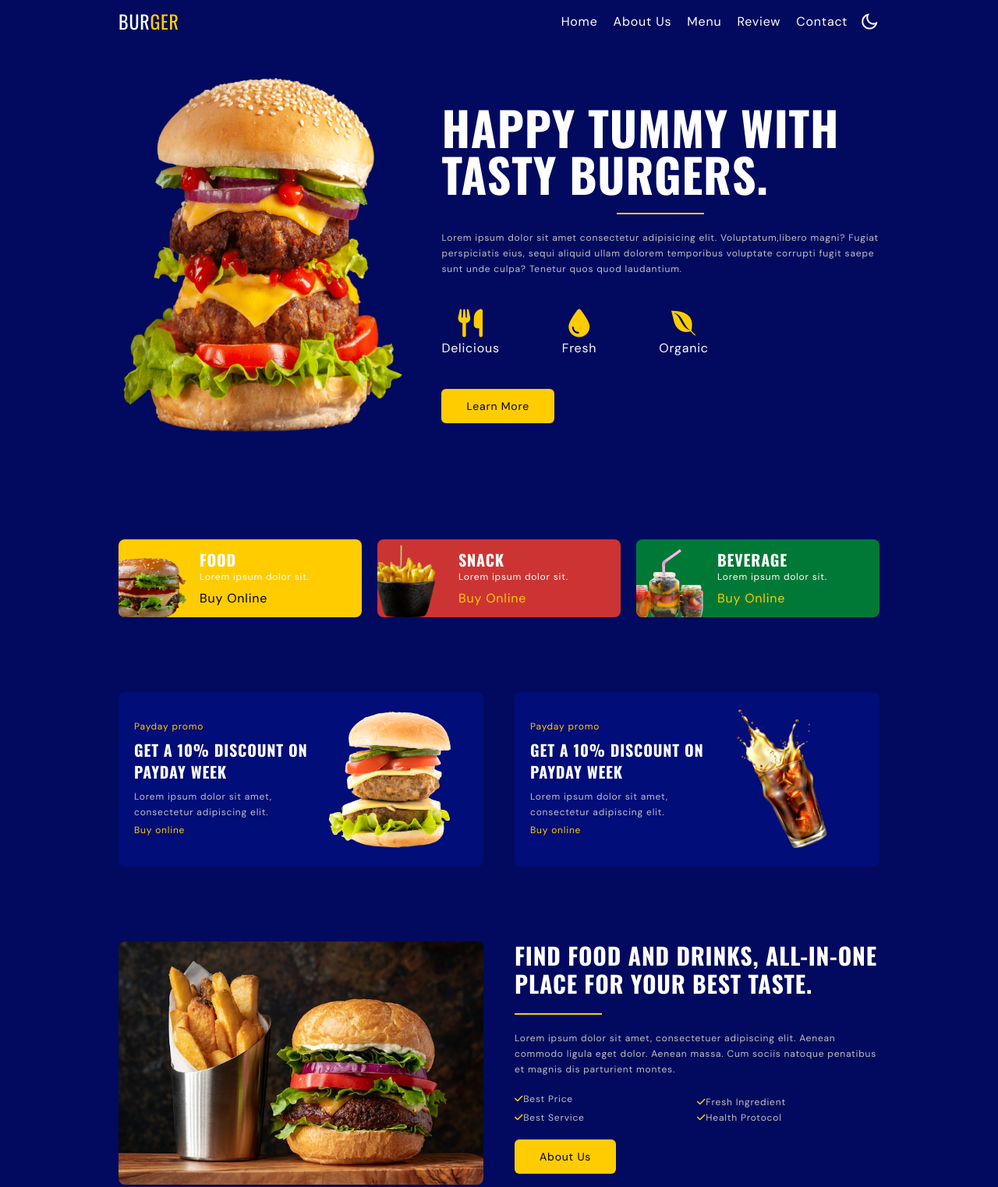
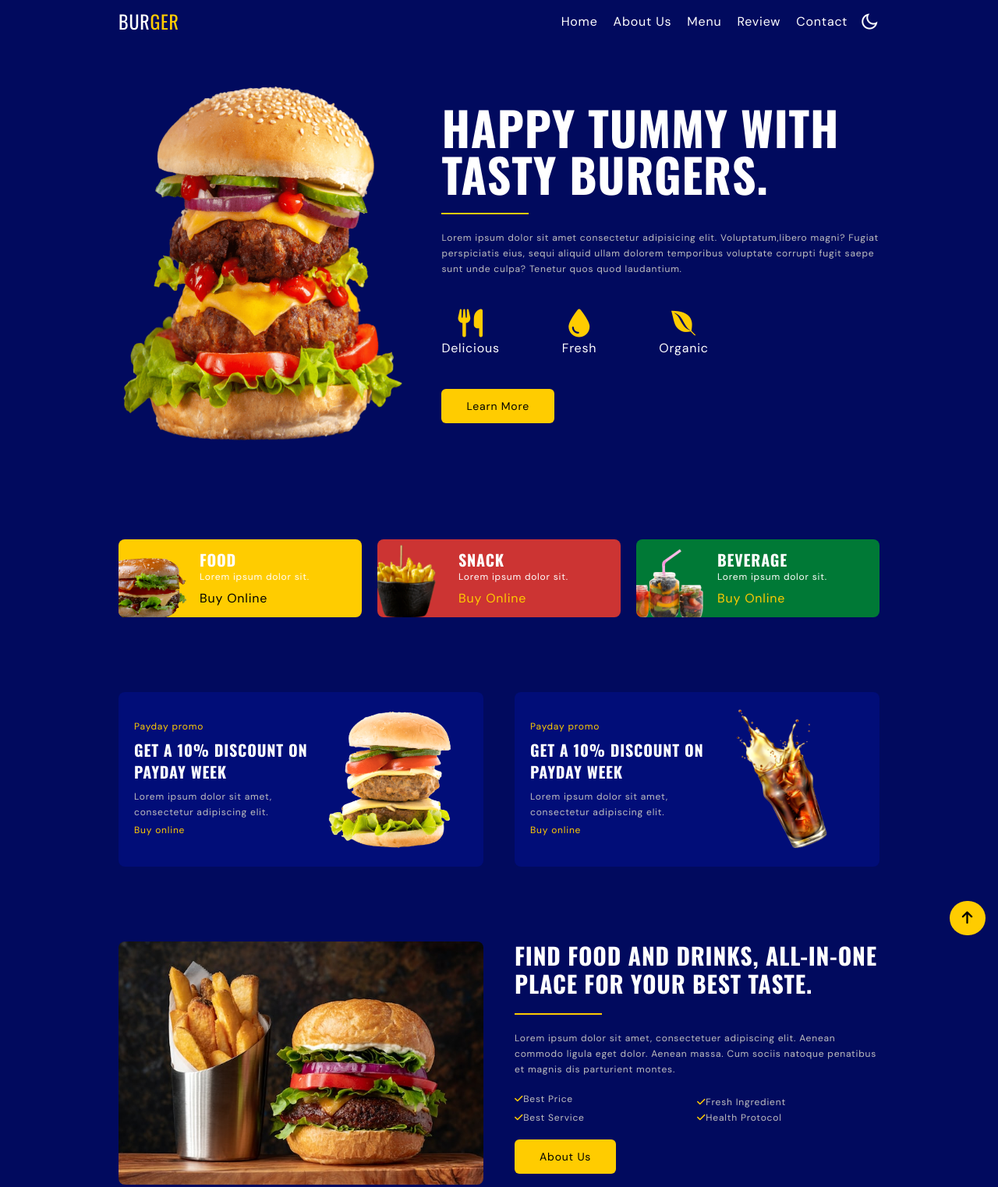
Before and after one commit to Shabbir8788/Tasty-Burgers, a website: page src/index..html in a window 1280 px wide. Shown: the top 1523 px of the page at 78% size. Drawn offline with nearby package versions, Linux system fonts and the light colour scheme.

Commit message:
Scroll-Up Update

```diff
--- a/src/index..html
+++ b/src/index..html
@@ -32,7 +32,7 @@
   </head>
   <body>
     <!--~~~~~~~~~~~~~~~ Header ~~~~~~~~~~~~~~~-->
-    <header class="bg-primaryColor fixed top-0 left-0 w-full z-50">
+    <header class="bg-primaryColor fixed top-0 left-0 w-full z-50" id="header">
       <nav class="container relative h-14 flex justify-between items-center">
         <div>
           <a href="#" class="text-2xl uppercase font-oswald">
@@ -106,14 +106,16 @@
           <div class="mx-auto md:basis-1/2 lg:basis-2/5 animate-movingY">
             <img
               src="./img/home-image.png"
-              alt="home-image"
-              class="w-60 md:w-full"
+              alt="home image"
+              class="home__image w-60 md:w-full"
             />
           </div>
 
-          <div class="text-center md:basis-1/2 md:text-left lg:basis-3/5">
+          <div
+            class="home__content text-center md:basis-1/2 md:text-start lg:basis-3/5"
+          >
             <h1 class="home__title">HAPPY TUMMY WITH TASTY BURGERS.</h1>
-            <div class="separator mx-auto"></div>
+            <div class="separator mx-auto md:mx-0"></div>
             <p class="paragraph">
               Lorem ipsum dolor sit amet consectetur adipisicing elit.
               Voluptatum,libero magni? Fugiat perspiciatis eius, sequi aliquid
@@ -144,10 +146,11 @@
               </div>
             </div>
 
-            <a href="#" class="btn btn-primary">Learn More</a>
+            <a href="#" class="btn btn-primary">learn more</a>
           </div>
         </div>
       </section>
+
       <!--~~~~~~~~~~~~~~~ Category ~~~~~~~~~~~~~~~-->
       <section id="category">
         <div class="container flex flex-col gap-5 md:flex-row">
@@ -864,7 +867,7 @@
               class="p-2 text-blackColor rounded-lg outline-none md:w-full"
             />
             <a
-              href=""
+              href="#"
               class="flex items-center justify-center gap-2 btn bg-blackColor hover:opacity-75"
             >
               <i class="fa-solid fa-paper-plane"></i>
@@ -890,24 +893,22 @@
                 <p class="text-xs">
                   Lorem ipsum dolor sit amet, consectetur adipiscing elit. Ut
                   elit tellus, luctus nec ullamcorper mattis, pulvinar dapibus
-                  leo
+                  leo.
                 </p>
+              </div>
+            </li>
 
             <li>
               <div class="flex flex-col gap-3">
                 <h3 class="text-lg uppercase font-oswald">SUPPORT</h3>
-                    <a href="" class="text-xs hover:text-secondaryColor"
-                      >FAQ's</a
-                    >
+                <a href="" class="text-xs hover:text-secondaryColor">FAQ's</a>
                 <a href="" class="text-xs hover:text-secondaryColor"
                   >Privacy Policy</a
                 >
                 <a href="" class="text-xs hover:text-secondaryColor"
                   >Term & Condition</a
                 >
-                    <a href="" class="text-xs hover:text-secondaryColor"
-                      >Contact</a
-                    >
+                <a href="" class="text-xs hover:text-secondaryColor">Contact</a>
               </div>
             </li>
 
@@ -919,12 +920,15 @@
                   <i class="fa-solid fa-phone text-lg text-secondaryColor"></i>
                   +1 000 000 0000
                 </p>
+              </div>
 
               <div class="space-y-2">
                 <h3 class="text-lg uppercase font-oswald">email</h3>
 
                 <p class="flex items-center gap-2 text-xs">
-                      <i class="fa-solid fa-envelope text-lg text-secondaryColor"></i>
+                  <i
+                    class="fa-solid fa-envelope text-lg text-secondaryColor"
+                  ></i>
                   burger.info@email.com
                 </p>
               </div>
@@ -935,25 +939,34 @@
                 <h3 class="text-lg uppercase font-oswald">address</h3>
 
                 <p class="flex items-center gap-2 text-xs">
-                      <i class="fa-solid fa-location-dot text-lg text-secondaryColor"></i>
+                  <i
+                    class="fa-solid fa-location-dot text-lg text-secondaryColor"
+                  ></i>
                   Address goes here
                 </p>
+              </div>
 
               <div class="space-y-2">
                 <h3 class="text-lg uppercase font-oswald">follow us</h3>
 
                 <div class="space-x-3">
-                    <i class="fa-brands fa-facebook-f text-lg cursor-pointer text-secondaryColor hover:-translate-y-1 ease-in duration-200"></i>
-                    <i class="fa-brands fa-twitter text-lg cursor-pointer text-secondaryColor hover:-translate-y-1 ease-in duration-200"></i>
-                    <i class="fa-brands fa-square-instagram text-lg cursor-pointer text-secondaryColor hover:-translate-y-1 ease-in duration-200"></i>
+                  <i
+                    class="fa-brands fa-facebook-f text-lg cursor-pointer text-secondaryColor hover:-translate-y-1 ease-in duration-200"
+                  ></i>
+                  <i
+                    class="fa-brands fa-twitter text-lg cursor-pointer text-secondaryColor hover:-translate-y-1 ease-in duration-200"
+                  ></i>
+                  <i
+                    class="fa-brands fa-square-instagram text-lg cursor-pointer text-secondaryColor hover:-translate-y-1 ease-in duration-200"
+                  ></i>
                 </div>
-                  </div>
-                </li>
               </div>
             </li>
           </ul>
 
-          <div class="flex flex-col border-t items-center border-primaryColorLight py-5 md:flex-row md:justify-between">
+          <div
+            class="flex flex-col items-center border-t border-primaryColorLight dark:border-darkColorLight py-5 md:flex-row md:justify-between"
+          >
             <p class="paragraph">Burger Template Kit by Light Code</p>
             <p class="paragraph">Copyright © 2023. All rights reserved.</p>
           </div>
@@ -962,7 +975,13 @@
     </footer>
 
     <!--~~~~~~~~~~~~~~~ Scroll Up ~~~~~~~~~~~~~~~-->
-
+    <a
+      href="#"
+      class="fixed right-4 -bottom-1/2 bg-secondaryColor shadow-sm inline-block px-4 py-2 rounded-full text-lg text-blackColor z-50 hover:-translate-y-1 ease-in duration-200"
+      id="scroll-up"
+    >
+      <i class="fa-solid fa-arrow-up"></i>
+    </a>
     <!--~~~~~~~~~~~~~~~ Swiper JS ~~~~~~~~~~~~~~~-->
     <script src="https://cdn.jsdelivr.net/npm/swiper@11/swiper-bundle.min.js"></script>
 
--- a/src/input.css
+++ b/src/input.css
@@ -5,6 +5,10 @@
 @tailwind utilities;
 
 @layer base {
+  html {
+    @apply scroll-smooth;
+  }
+
   body {
     @apply text-whiteColor bg-primaryColor tracking-wider font-dmsans;
   }
--- a/src/main.js
+++ b/src/main.js
@@ -57,3 +57,29 @@ tabs.forEach((tab) => {
     }
   });
 });
+
+/*~~~~~~~~~~~~~~~ SHOW SCROLL UP ~~~~~~~~~~~~~~~*/
+const scrollUp = () => {
+  const scrollUpBtn = document.getElementById("scroll-up");
+
+  if (this.scrollY >= 250) {
+    scrollUpBtn.classList.remove("-bottom-1/2");
+    scrollUpBtn.classList.add("bottom-4");
+  } else {
+    scrollUpBtn.classList.add("-bottom-1/2");
+    scrollUpBtn.classList.remove("bottom-4");
+  }
+};
+window.addEventListener("scroll", scrollUp);
+
+/*~~~~~~~~~~~~~~~ CHANGE BACKGROUND HEADER ~~~~~~~~~~~~~~~*/
+const scrollHeader = () => {
+  const header = document.getElementById("header");
+
+  if (this.scrollY >= 50) {
+    header.classList.remove("border-b", "border-secondaryColor");
+  } else {
+    header.classList.remove("border-b", "border-secondaryColor");
+  }
+};
+window.addEventListener("scroll", scrollHeader);
```
Also changed, not shown: dist/output.css. Lines whose indentation alone changed are shown as unchanged.
